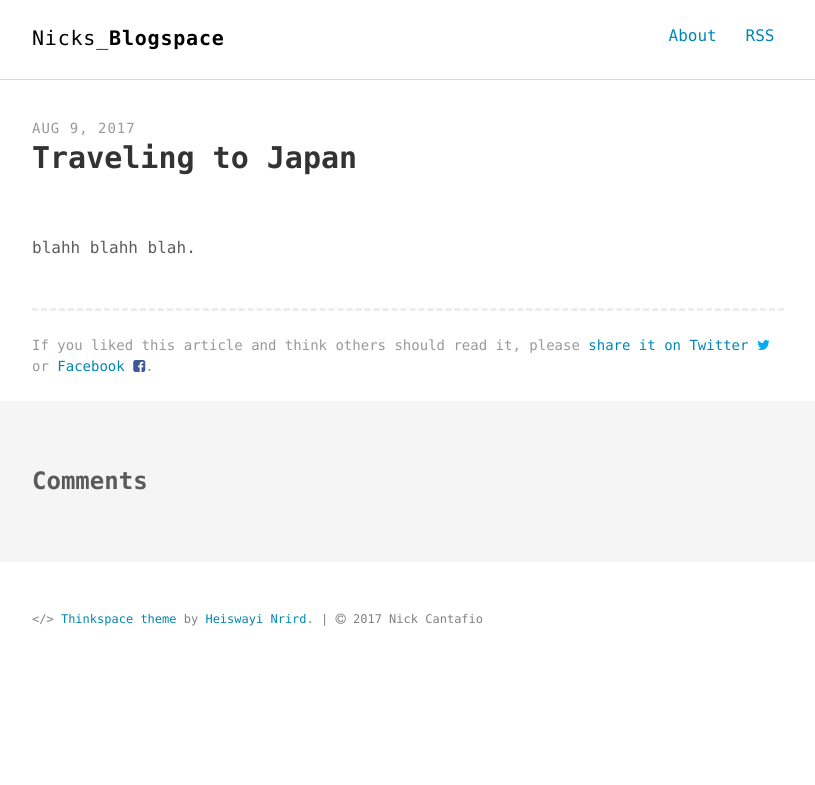
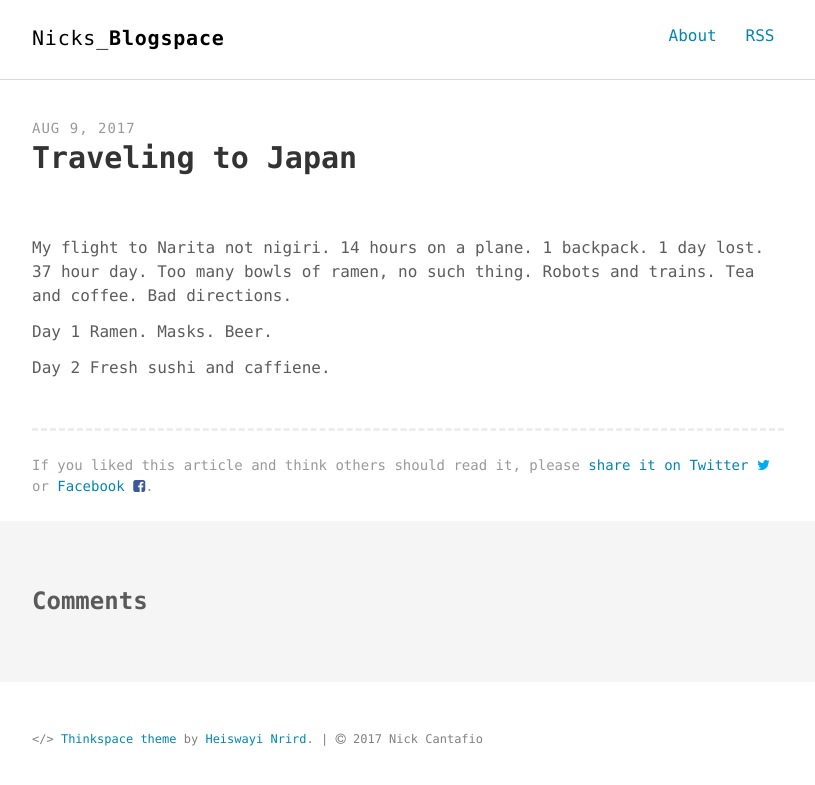
Before and after one commit to nickcanny/nickcanny.github.io, a Jekyll site: the page built from _posts/2017-8-9-Japan.md, in a window 1280 px wide. Shown: the top 785 px of the page, without its empty margins (232-1047 px from the left). Built offline with Jekyll 4.4.1, drawn with Linux system fonts in a browser that asks for light colours; comment, search, counter and statistics services are not loaded.

Commit message:
Update 2017-8-9-Japan.md

```diff
--- a/_posts/2017-8-9-Japan.md
+++ b/_posts/2017-8-9-Japan.md
@@ -5,4 +5,21 @@ comments: true
 description: "Travel to Japan"
 keywords: "dummy content"
 ---
-blahh blahh blah.
+
+My flight to Narita not nigiri.
+14 hours on a plane.
+1 backpack.
+1 day lost.
+37 hour day.
+Too many bowls of ramen, no such thing.
+Robots and trains.
+Tea and coffee.
+Bad directions.
+
+Day 1
+Ramen.
+Masks.
+Beer.
+
+Day 2
+Fresh sushi and caffiene.
```
